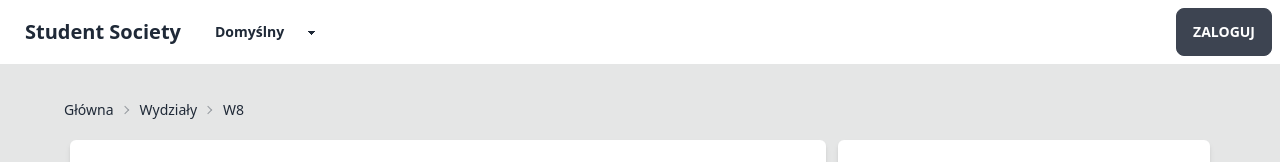
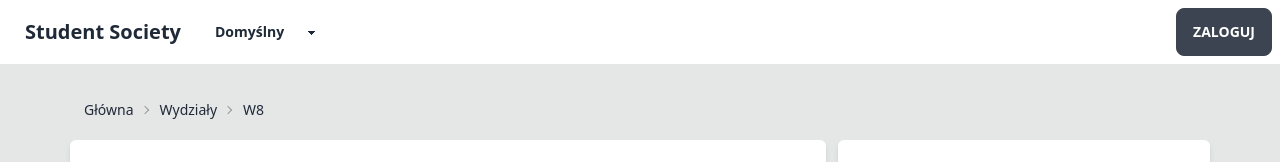
Before and after one commit to EP-coode/ZPI, a Next.js app in the folder renderer/: page /posts/0 in a window 1280 px wide. Shown: the top 162 px of the page. Built offline with nearby package versions, Linux system fonts and the light colour scheme.

Commit message:
add pading to breadcrumbs

```diff
--- a/renderer/src/components/BreadCrumbs.tsx
+++ b/renderer/src/components/BreadCrumbs.tsx
@@ -9,7 +9,7 @@ type BreadCrumbsProps = {
 
 export const BreadCrumbs = ({ crumbs }: BreadCrumbsProps) => {
   return (
-    <div className="text-sm breadcrumbs">
+    <div className="text-sm breadcrumbs px-5">
       <ul>
         {crumbs.map(({ title, href }) => (
           <li key={title}>
```
